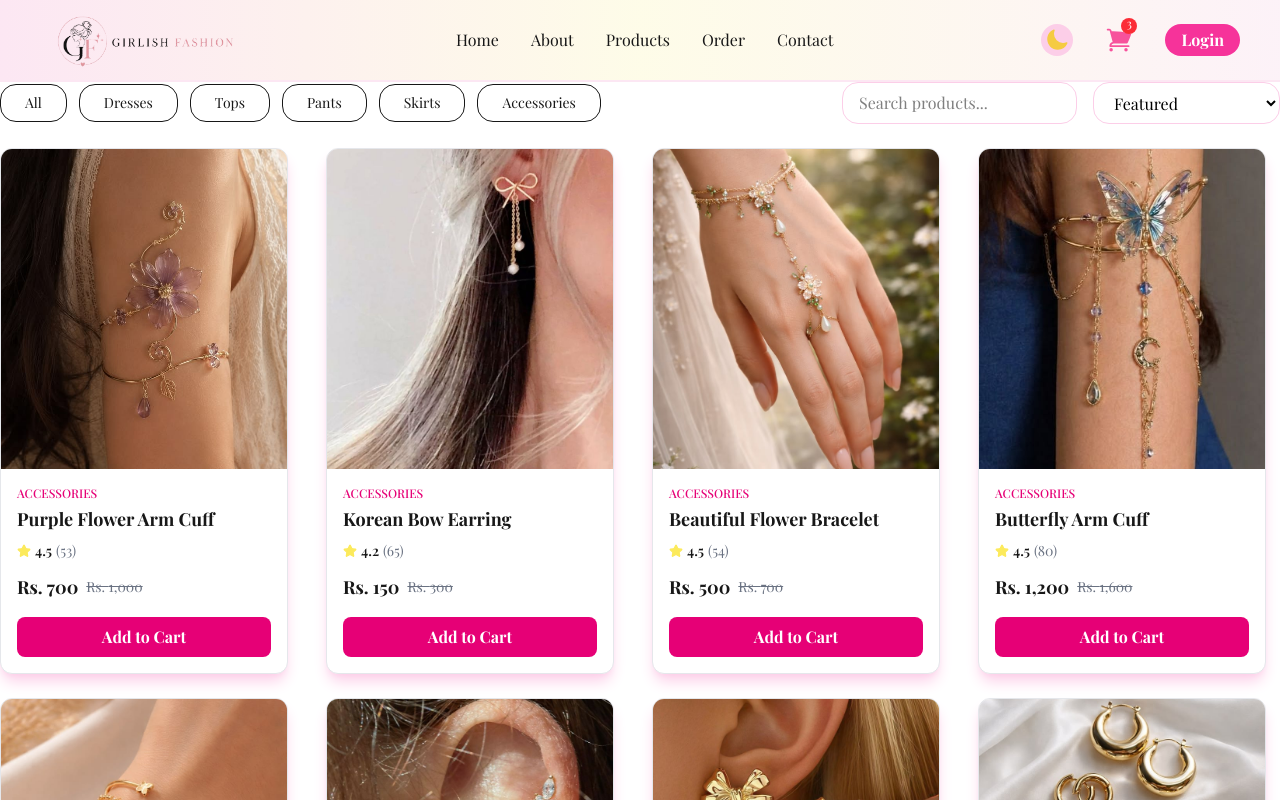
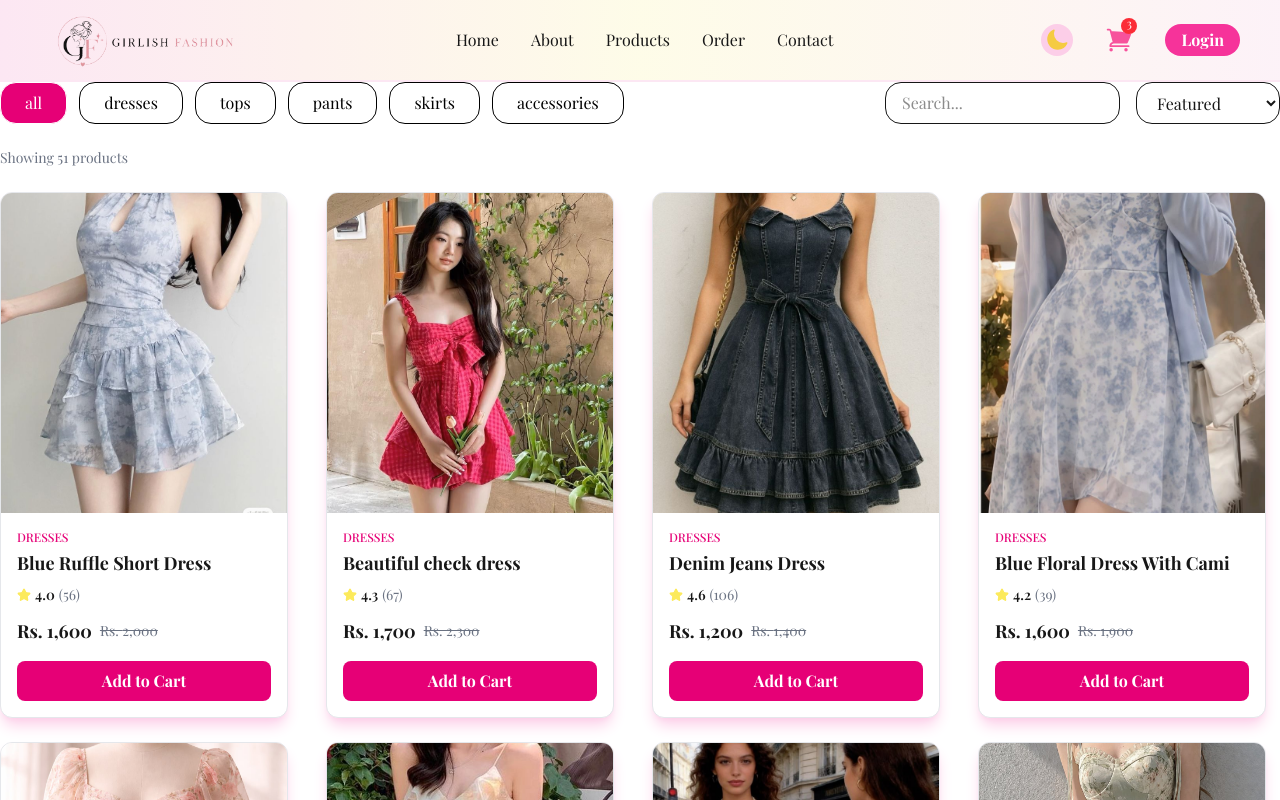
Before and after one commit to gayatrichhetri247-ship-it/e-commerce-site-Fashion-, a Next.js app: page /shopall/accessories in a window 1280 px wide. Shown: the top 800 px of the page. Built offline with nearby package versions, Linux system fonts and the light colour scheme.

Commit message:
adding filter features

```diff
--- a/src/app/products/page.js
+++ b/src/app/products/page.js
@@ -30,9 +30,7 @@ const page = () => {
 
 
       </div>
-      <div className="mt-10">
-        <Productcards/>
-      </div>
+
     </div>
   );
 };
--- a/src/components/ProductCategory.js
+++ b/src/components/ProductCategory.js
@@ -1,147 +1,149 @@
 "use client";
 
-import Link from "next/link";
+import { useState, useMemo } from "react";
 import ProductCard from "./ProductCrad";
-import { usePathname } from "next/navigation";
-import { useState } from "react";
 
 import dresses from "../data/dresses.json";
 import tops from "../data/tops.json";
-import pants from "../data/pants.json"
-import skirts from "../data/skirts.json"
-import accessories from "../data/accessories.json"
+import pants from "../data/pants.json";
+import skirts from "../data/skirts.json";
+import accessories from "../data/accessories.json";
 
 const ShopAll = () => {
-  const pathname = usePathname();
-
   const [search, setSearch] = useState("");
   const [sort, setSort] = useState("feature");
+  const [category, setCategory] = useState("all");
 
-  // Combine all products
-  const allProducts = [...dresses, ...tops, ...pants, ...skirts, ...accessories];
+  // FIX: isolate datasets properly (no cross contamination risk)
+  const datasetMap = {
+    dresses,
+    tops,
+    pants,
+    skirts,
+    accessories,
+  };
 
-  // Get category from URL
-  const category = pathname.split("/")[2];
+  const allProducts = useMemo(() => {
+    return Object.entries(datasetMap).flatMap(([cat, items]) =>
+      items.map((item) => ({
+        ...item,
+        category: cat,
+      }))
+    );
+  }, []);
 
-  // Category Filter
-  let filteredProducts = allProducts;
+  // STRICT CATEGORY FILTER
+  const filteredByCategory = useMemo(() => {
+    if (category === "all") return allProducts;
+    return allProducts.filter((p) => p.category === category);
+  }, [category, allProducts]);
 
+  // SEARCH FILTER
+  const searched = useMemo(() => {
+    return filteredByCategory.filter((p) =>
+      (p.title || "").toLowerCase().includes(search.toLowerCase())
+    );
+  }, [search, filteredByCategory]);
 
-  if (category) {
-    filteredProducts = allProducts.filter(
-      (item) => item.category.toLowerCase() === category.toLowerCase()
-    );
-  }
+  // SORT (no mutation of original array)
+  const sortedProducts = useMemo(() => {
+    const arr = [...searched];
 
-  // Search Filter
-  filteredProducts = filteredProducts.filter((item) =>
-    item.title.toLowerCase().includes(search.toLowerCase())
+   switch (sort) {
+  case "rating":
+    return arr.sort(
+      (a, b) =>
+        Number(b.rating || 0) - Number(a.rating || 0)
     );
 
-  // Sorting
-  switch (sort) {
   case "low-high":
-      filteredProducts = [...filteredProducts].sort(
-        (a, b) => a.price - b.price
+    return arr.sort(
+      (a, b) =>
+        Number((a.price || "0").replace(/,/g, "")) -
+        Number((b.price || "0").replace(/,/g, ""))
     );
-      break;
 
   case "high-low":
-      filteredProducts = [...filteredProducts].sort(
-        (a, b) => b.price - a.price
+    return arr.sort(
+      (a, b) =>
+        Number((b.price || "0").replace(/,/g, "")) -
+        Number((a.price || "0").replace(/,/g, ""))
     );
-      break;
 
-    case "rating":
-      filteredProducts = [...filteredProducts].sort(
-        (a, b) => b.rating - a.rating
+  case "newest":
+    return arr.sort(
+      (a, b) => Number(b.id || 0) - Number(a.id || 0)
     );
-      break;
 
   default:
-      break;
+    return arr;
 }
+  }, [searched, sort]);
+
+  const categories = [
+    "all",
+    "dresses",
+    "tops",
+    "pants",
+    "skirts",
+    "accessories",
+  ];
 
   return (
-    <div className="flex flex-col gap-6 h-auto w-full">
-
-      {/* TOP BAR */}
+    <div className="flex flex-col gap-6 w-full">
+      {/* Controls */}
       <div className="flex justify-between items-center flex-wrap gap-4">
-
-        {/* CATEGORY BUTTONS */}
-        <div className="flex gap-3 flex-wrap text-sm">
-          <Link href="/shopall" className="px-6 py-2 border rounded-2xl">
-            All
-          </Link>
-
-          <Link
-            href="/shopall/dresses"
-            className="px-6 py-2 border rounded-2xl"
+        <div className="flex gap-3 flex-wrap">
+          {categories.map((cat) => (
+            <button
+              key={cat}
+              onClick={() => setCategory(cat)}
+              className={`px-6 py-2 rounded-2xl border ${
+                category === cat
+                  ? "bg-pink-600 text-white"
+                  : "bg-white text-black"
+              }`}
             >
-            Dresses
-          </Link>
-
-          <Link
-            href="/shopall/tops"
-            className="px-6 py-2 border rounded-2xl"
-          >
-            Tops
-          </Link>
-
-          <Link
-            href="/shopall/pants"
-            className="px-6 py-2 border rounded-2xl"
-          >
-            Pants
-          </Link>
-
-          <Link
-            href="/shopall/skirts"
-            className="px-6 py-2 border rounded-2xl"
-          >
-            Skirts
-          </Link>
-
-          <Link
-            href="/shopall/accessories"
-            className="px-6 py-2 border rounded-2xl"
-          >
-            Accessories
-          </Link>
+              {cat}
+            </button>
+          ))}
         </div>
 
-        {/* SEARCH + SORT */}
         <div className="flex gap-4 flex-wrap">
           <input
-            type="text"
-            placeholder="Search products..."
-            className="border border-pink-200 px-4 py-2 rounded-2xl bg-white text-black"
             value={search}
             onChange={(e) => setSearch(e.target.value)}
+            placeholder="Search..."
+            className="border px-4 py-2 rounded-2xl bg-white"
           />
 
           <select
-            className="border border-pink-200 px-4 py-2 rounded-2xl bg-white text-black"
             value={sort}
             onChange={(e) => setSort(e.target.value)}
+            className="border px-4 py-2 rounded-2xl bg-white"
           >
             <option value="feature">Featured</option>
-            <option value="low-high">Price: Low to High</option>
-            <option value="high-low">Price: High to Low</option>
-            <option value="rating">Customer Rating</option>
+            <option value="rating">Top Rated</option>
+            <option value="low-high">Low → High</option>
+            <option value="high-low">High → Low</option>
+            <option value="newest">Newest</option>
           </select>
         </div>
       </div>
 
-      {/* PRODUCTS */}
+      {/* Count */}
+      <div className="text-sm text-gray-500">
+        Showing {sortedProducts.length} products
+      </div>
+
+      {/* Products */}
       <div className="grid grid-cols-1 md:grid-cols-2 lg:grid-cols-4 gap-6">
-        {filteredProducts.length > 0 ? (
-          filteredProducts.map((product) => (
-            <ProductCard key={product.id} product={product} />
-          ))
-        ) : (
-          <p>No products found.</p>
-        )}
+        {sortedProducts.map((product) => (
+          <ProductCard
+            key={`${product.category}-${product.id}`}
+            product={product}
+          />
+        ))}
       </div>
     </div>
   );
--- a/src/data/dresses.json
+++ b/src/data/dresses.json
@@ -7,7 +7,8 @@
         "price":"1,600",
         "originalprice":"2,000",
         "rating":"4.0",
-        "review":"56"
+        "review":"56",
+         "featured": true
     },
      {
         "id":"2",
@@ -17,7 +18,8 @@
         "price":"1,700",
         "originalprice":"2,300",
         "rating":"4.3",
-        "review":"67"
+        "review":"67",
+         "featured": true
     },
      {
         "id":"3",
@@ -27,7 +29,8 @@
         "price":"1,200",
         "originalprice":"1,400",
         "rating":"4.6",
-        "review":"106"
+        "review":"106",
+         "featured": true
     },
      {
         "id":"4",
@@ -37,7 +40,8 @@
         "price":"1,600",
         "originalprice":"1,900",
         "rating":"4.2",
-        "review":"39"
+        "review":"39",
+         "featured": true
     },
      {
         "id":"5",
@@ -47,7 +51,8 @@
         "price":"1,400",
         "originalprice":"1,600",
         "rating":"4.3",
-        "review":"50"
+        "review":"50",
+         "featured": true
     },
      {
         "id":"6",
@@ -57,7 +62,8 @@
         "price":"1,600",
         "originalprice":"2,000",
         "rating":"4.3",
-        "review":"56"
+        "review":"56",
+         "featured": true
     },
      {
         "id":"7",
@@ -67,7 +73,8 @@
         "price":"1,200",
         "originalprice":"1,500",
         "rating":"4.1",
-        "review":"23"
+        "review":"23",
+         "featured": true
     },
      {
         "id":"8",
@@ -77,7 +84,8 @@
         "price":"1,800",
         "originalprice":"2,500",
         "rating":"4.6",
-        "review":"43"
+        "review":"43",
+         "featured": true
     },
      {
         "id":"9",
@@ -87,6 +95,7 @@
         "price":"1,200",
         "originalprice":"1,500",
         "rating":"4.2",
-        "review":"18"
+        "review":"18",
+         "featured": true
     }
 ]
--- a/src/data/pants.json
+++ b/src/data/pants.json
@@ -7,7 +7,8 @@
     "price": "1,500",
     "originalprice": "2,000",
     "rating": "4.8",
-    "review": "50"
+    "review": "50",
+     "featured": true
   },
   {
     "id": "24",
@@ -17,7 +18,8 @@
     "price": "1,300",
     "originalprice": "1,600",
     "rating": "4.4",
-    "review": "65"
+    "review": "65",
+     "featured": true
   },
   {
     "id": "25",
@@ -27,7 +29,8 @@
     "price": "1,200",
     "originalprice": "1,500",
     "rating": "4.5",
-    "review": "70"
+    "review": "70",
+     "featured": true
   },
   {
     "id": "26",
@@ -37,7 +40,8 @@
     "price": "1,100",
     "originalprice": "1,300",
     "rating": "4.5",
-    "review": "80"
+    "review": "80",
+     "featured": true
   },
   {
     "id": "27",
@@ -47,7 +51,8 @@
     "price": "1,400",
     "originalprice": "1,700",
     "rating": "4.3",
-    "review": "99"
+    "review": "99",
+     "featured": true
   },
   {
     "id": "28",
@@ -57,7 +62,8 @@
     "price": "1,000",
     "originalprice": "1,400",
     "rating": "4.2",
-    "review": "56"
+    "review": "56",
+     "featured": true
   },
   {
     "id": "29",
@@ -67,7 +73,8 @@
     "price": "800",
     "originalprice": "1,200",
     "rating": "4.7",
-    "review": "43"
+    "review": "43",
+     "featured": true
   },
   {
     "id": "30",
@@ -77,7 +84,8 @@
     "price": "1,400",
     "originalprice": "1,800",
     "rating": "4.3",
-    "review": "78"
+    "review": "78",
+     "featured": true
   },
   {
     "id": "31",
@@ -87,6 +95,7 @@
     "price": "1,500",
     "originalprice": "1,900",
     "rating": "4.3",
-    "review": "69"
+    "review": "69",
+     "featured": true
   }
 ]
--- a/src/data/skirts.json
+++ b/src/data/skirts.json
@@ -7,7 +7,8 @@
     "price": "1,300",
     "originalprice": "1,500",
     "rating": "4.5",
-    "review": "53"
+    "review": "53",
+     "featured": true
   },
   {
     "id": "33",
@@ -17,7 +18,8 @@
     "price": "900",
     "originalprice": "1,200",
     "rating": "4.2",
-    "review": "65"
+    "review": "65",
+     "featured": true
   },
   {
     "id": "34",
@@ -27,7 +29,8 @@
     "price": "1,000",
     "originalprice": "1,300",
     "rating": "4.5",
-    "review": "54"
+    "review": "54",
+     "featured": true
   },
   {
     "id": "35",
@@ -37,7 +40,8 @@
     "price": "1,100",
     "originalprice": "1,300",
     "rating": "4.5",
-    "review": "80"
+    "review": "80",
+     "featured": true
   },
   {
     "id": "36",
@@ -47,7 +51,8 @@
     "price": "1,200",
     "originalprice": "1,600",
     "rating": "4.6",
-    "review": "95"
+    "review": "95",
+     "featured": true
   },
   {
     "id": "37",
@@ -57,7 +62,8 @@
     "price": "1,000",
     "originalprice": "1,400",
     "rating": "4.2",
-    "review": "56"
+    "review": "56",
+     "featured": true
   },
   {
     "id": "38",
@@ -67,7 +73,8 @@
     "price": "1,200",
     "originalprice": "1,500",
     "rating": "4.7",
-    "review": "43"
+    "review": "43",
+     "featured": true
   },
   {
     "id": "39",
@@ -77,6 +84,7 @@
     "price": "1,300",
     "originalprice": "1,700",
     "rating": "4.3",
-    "review": "78"
+    "review": "78",
+     "featured": true
   }
 ]
```
Also changed, not shown: src/data/accessories.json (+28 -14 lines), src/data/tops.json (+22 -11 lines). Lines whose indentation alone changed are shown as unchanged.
